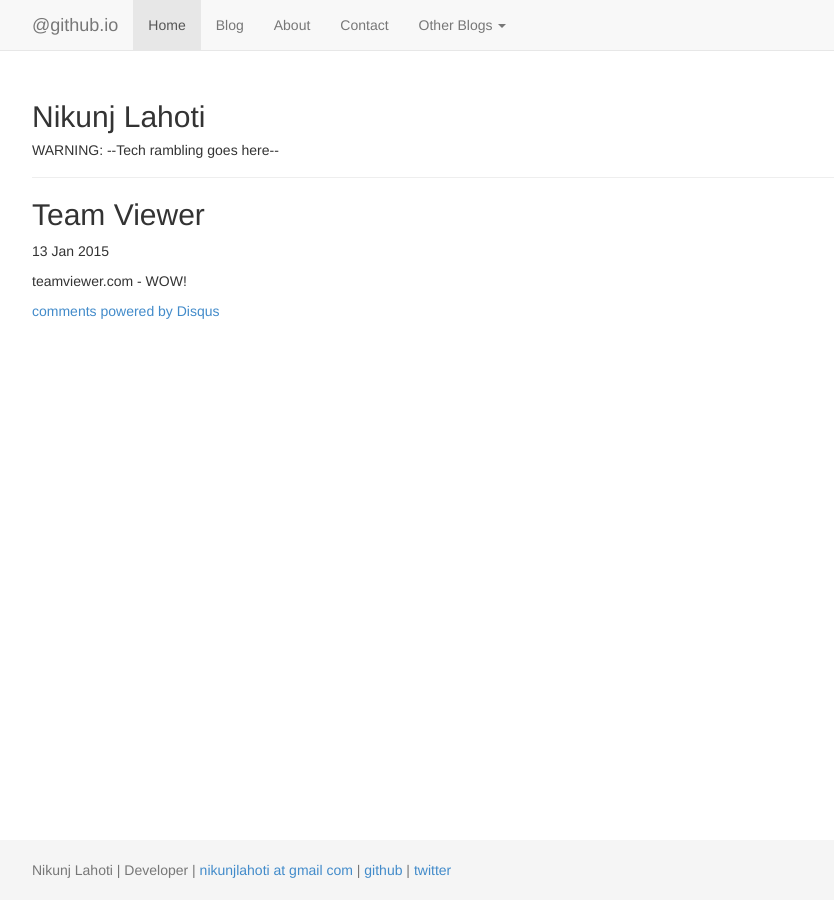
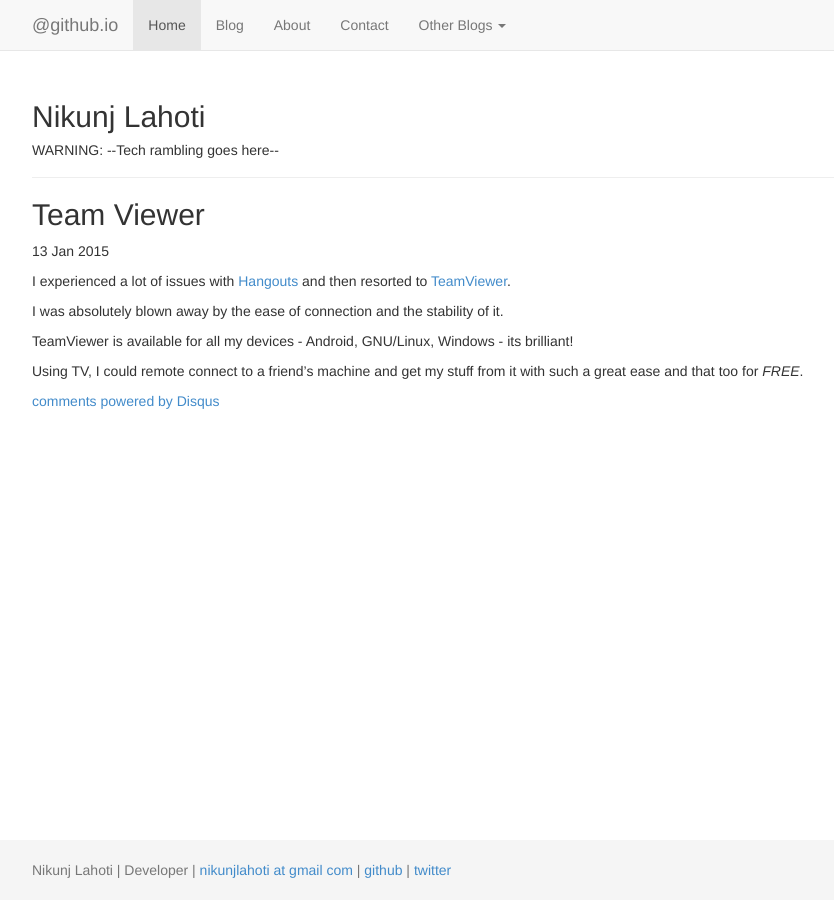
Before and after one commit to nikunjlahoti/nikunjlahoti.github.io, a Jekyll site: the page built from _posts/2015-01-13-team-viewer.markdown, in a window 1280 px wide. Shown: the whole page, without its empty margins (38-872 px from the left). Built offline with Jekyll 4.4.1, drawn with Linux system fonts in a browser that asks for light colours; nearby versions of some CDN libraries; Markdown is read by kramdown in place of the engine named in the settings; comment, search, counter and statistics services are not loaded.

Commit message:
Update 2015-01-13-team-viewer.markdown
love TV

```diff
--- a/_posts/2015-01-13-team-viewer.markdown
+++ b/_posts/2015-01-13-team-viewer.markdown
@@ -5,4 +5,10 @@
 tags: new github
 ---
 
-teamviewer.com - WOW!
+I experienced a lot of issues with [Hangouts](https://support.google.com/plus/answer/1660627?hl=en) and then resorted to [TeamViewer](http://teamviewer.com).
+
+I was absolutely blown away by the ease of connection and the stability of it.
+
+TeamViewer is available for all my devices - Android, GNU/Linux, Windows - its brilliant!
+
+Using TV, I could remote connect to a friend's machine and get my stuff from it with such a great ease and that too for _FREE_.
```
